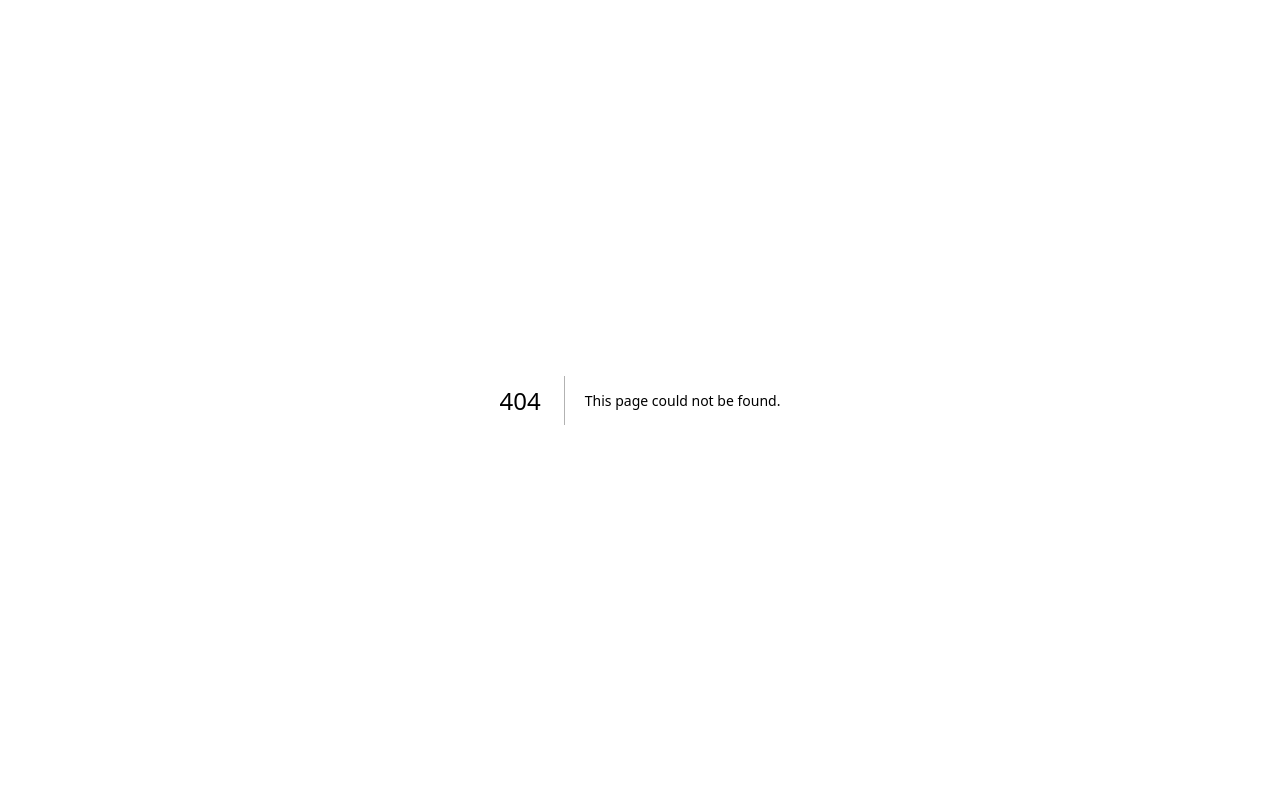
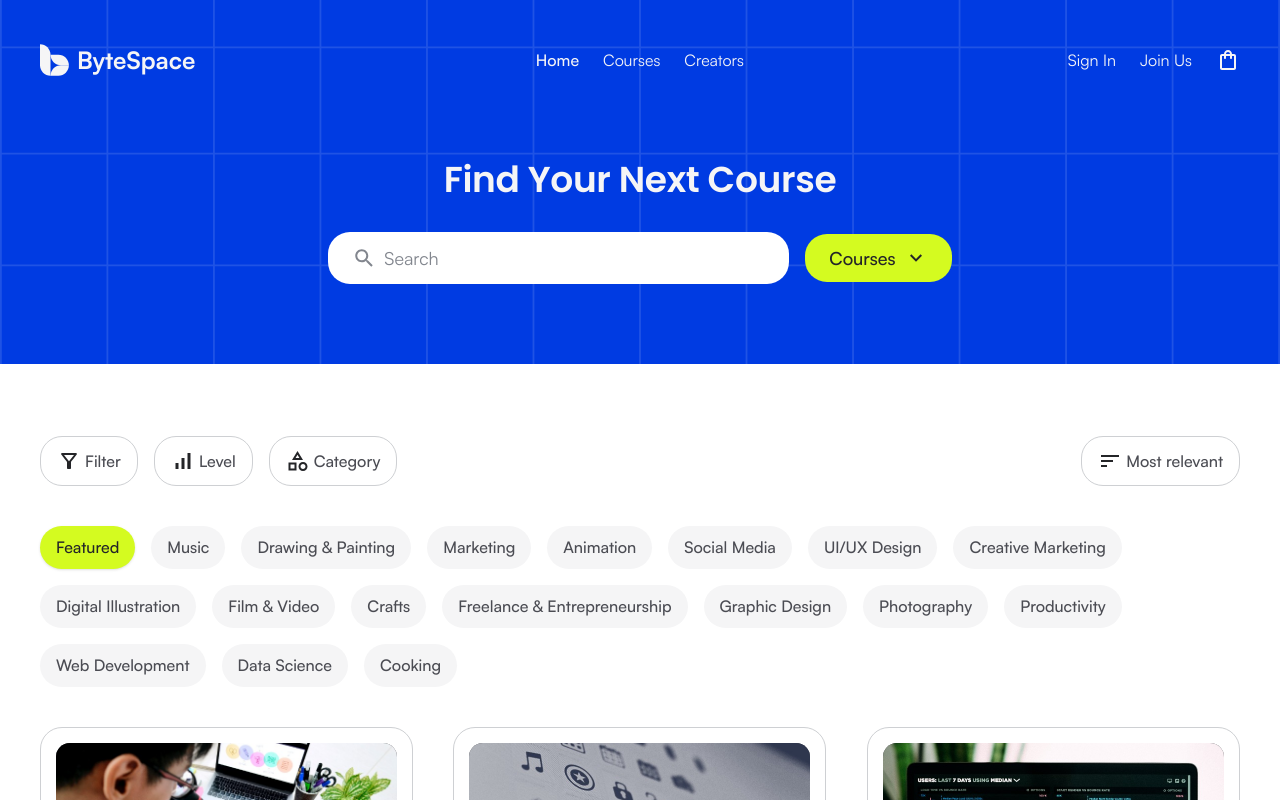
Before and after one commit to sidul567/dt-assessments, a Next.js app: page /search in a window 1280 px wide. Before the commit this address had no page. Shown: the top 800 px of the page. Built offline with nearby package versions, Linux system fonts and the light colour scheme.

Commit message:
feat: Implement SearchPage with SearchHero, SearchFilterBar, and course display components

```diff
--- /dev/null
+++ b/src/app/(public)/search/page.tsx
@@ -0,0 +1,50 @@
+import { SearchHero } from "./_components/SearchHero";
+import { SearchFilterBar } from "./_components/SearchFilterBar";
+import { Pagination } from "./_components/Pagination";
+import { Tabs, TabsList, TabsTrigger } from "@/components/ui/tabs";
+import { CourseCard } from "@/components/common/CourseCard";
+import { COURSE_CATEGORIES, FEATURED_COURSES } from "@/constants/courses";
+
+const SEARCH_RESULTS = [
+  ...FEATURED_COURSES,
+  ...FEATURED_COURSES,
+  ...FEATURED_COURSES,
+];
+
+export default function SearchPage() {
+  return (
+    <>
+      <SearchHero />
+
+      <section className="bg-white py-18">
+        <div className="mx-auto flex max-w-[1200px] flex-col gap-10 px-6 lg:px-0">
+          <SearchFilterBar />
+
+          <Tabs defaultValue={COURSE_CATEGORIES[0]}>
+            <TabsList className="h-auto! flex-wrap justify-start gap-4 bg-transparent p-0">
+              {COURSE_CATEGORIES.map((category) => (
+                <TabsTrigger
+                  key={category}
+                  value={category}
+                  className="h-auto! flex-none grow-0 rounded-3xl border-none bg-neutral-50 px-4 py-3 text-base font-medium leading-[19px] text-neutral-700 shadow-none data-active:bg-secondary-400 data-active:text-neutral-950 data-active:shadow-none"
+                >
+                  {category}
+                </TabsTrigger>
+              ))}
+            </TabsList>
+          </Tabs>
+
+          <div className="grid w-full grid-cols-1 justify-items-center gap-10 sm:grid-cols-2 lg:grid-cols-3">
+            {SEARCH_RESULTS.map((course, index) => (
+              <CourseCard key={`${course.slug}-${index}`} course={course} />
+            ))}
+          </div>
+
+          <div className="flex justify-center mt-8">
+            <Pagination />
+          </div>
+        </div>
+      </section>
+    </>
+  );
+}
--- /dev/null
+++ b/src/components/icons/CategoryIcon.tsx
@@ -0,0 +1,18 @@
+import type { SVGProps } from "react";
+
+export function CategoryIcon(props: SVGProps<SVGSVGElement>) {
+  return (
+    <svg
+      viewBox="0 0 24 24"
+      fill="none"
+      xmlns="http://www.w3.org/2000/svg"
+      aria-hidden="true"
+      {...props}
+    >
+      <path
+        d="M11.5 2L6 11H17L11.5 2ZM11.5 5.84L13.43 9H9.56L11.5 5.84ZM17 13C14.51 13 12.5 15.01 12.5 17.5C12.5 19.99 14.51 22 17 22C19.49 22 21.5 19.99 21.5 17.5C21.5 15.01 19.49 13 17 13ZM17 20C15.62 20 14.5 18.88 14.5 17.5C14.5 16.12 15.62 15 17 15C18.38 15 19.5 16.12 19.5 17.5C19.5 18.88 18.38 20 17 20ZM2.5 21.5H10.5V13.5H2.5V21.5ZM4.5 15.5H8.5V19.5H4.5V15.5Z"
+        fill="currentColor"
+      />
+    </svg>
+  );
+}
--- /dev/null
+++ b/src/components/icons/ChevronDownIcon.tsx
@@ -0,0 +1,18 @@
+import type { SVGProps } from "react";
+
+export function ChevronDownIcon(props: SVGProps<SVGSVGElement>) {
+  return (
+    <svg
+      viewBox="0 0 24 24"
+      fill="none"
+      xmlns="http://www.w3.org/2000/svg"
+      aria-hidden="true"
+      {...props}
+    >
+      <path
+        d="M7.41 8.295L12 12.875L16.59 8.295L18 9.705L12 15.705L6 9.705L7.41 8.295Z"
+        fill="currentColor"
+      />
+    </svg>
+  );
+}
--- /dev/null
+++ b/src/components/icons/ChevronLeftIcon.tsx
@@ -0,0 +1,18 @@
+import type { SVGProps } from "react";
+
+export function ChevronLeftIcon(props: SVGProps<SVGSVGElement>) {
+  return (
+    <svg
+      viewBox="0 0 24 24"
+      fill="none"
+      xmlns="http://www.w3.org/2000/svg"
+      aria-hidden="true"
+      {...props}
+    >
+      <path
+        d="M15.41 7.41L14 6L8 12L14 18L15.41 16.59L10.83 12L15.41 7.41Z"
+        fill="currentColor"
+      />
+    </svg>
+  );
+}
--- /dev/null
+++ b/src/components/icons/ChevronRightIcon.tsx
@@ -0,0 +1,18 @@
+import type { SVGProps } from "react";
+
+export function ChevronRightIcon(props: SVGProps<SVGSVGElement>) {
+  return (
+    <svg
+      viewBox="0 0 24 24"
+      fill="none"
+      xmlns="http://www.w3.org/2000/svg"
+      aria-hidden="true"
+      {...props}
+    >
+      <path
+        d="M8.59 16.59L10 18L16 12L10 6L8.59 7.41L13.17 12L8.59 16.59Z"
+        fill="currentColor"
+      />
+    </svg>
+  );
+}
--- /dev/null
+++ b/src/components/icons/FilterIcon.tsx
@@ -0,0 +1,18 @@
+import type { SVGProps } from "react";
+
+export function FilterIcon(props: SVGProps<SVGSVGElement>) {
+  return (
+    <svg
+      viewBox="0 0 24 24"
+      fill="none"
+      xmlns="http://www.w3.org/2000/svg"
+      aria-hidden="true"
+      {...props}
+    >
+      <path
+        d="M7.005 6H17.005L11.995 12.3L7.005 6ZM4.255 5.61C6.275 8.2 10.005 13 10.005 13V19C10.005 19.55 10.455 20 11.005 20H13.005C13.555 20 14.005 19.55 14.005 19V13C14.005 13 17.725 8.2 19.745 5.61C20.255 4.95 19.785 4 18.955 4H5.045C4.215 4 3.745 4.95 4.255 5.61Z"
+        fill="currentColor"
+      />
+    </svg>
+  );
+}
--- /dev/null
+++ b/src/components/icons/SortIcon.tsx
@@ -0,0 +1,15 @@
+import type { SVGProps } from "react";
+
+export function SortIcon(props: SVGProps<SVGSVGElement>) {
+  return (
+    <svg
+      viewBox="0 0 24 24"
+      fill="none"
+      xmlns="http://www.w3.org/2000/svg"
+      aria-hidden="true"
+      {...props}
+    >
+      <path d="M3 18H9V16H3V18ZM3 6V8H21V6H3ZM3 13H15V11H3V13Z" fill="currentColor" />
+    </svg>
+  );
+}
--- a/src/constants/navigation.ts
+++ b/src/constants/navigation.ts
@@ -5,6 +5,6 @@ export interface NavLink {
 
 export const NAV_LINKS: NavLink[] = [
   { label: "Home", href: "/" },
-  { label: "Courses", href: "/courses" },
+  { label: "Courses", href: "/search" },
   { label: "Creators", href: "/creators" },
 ];
```
